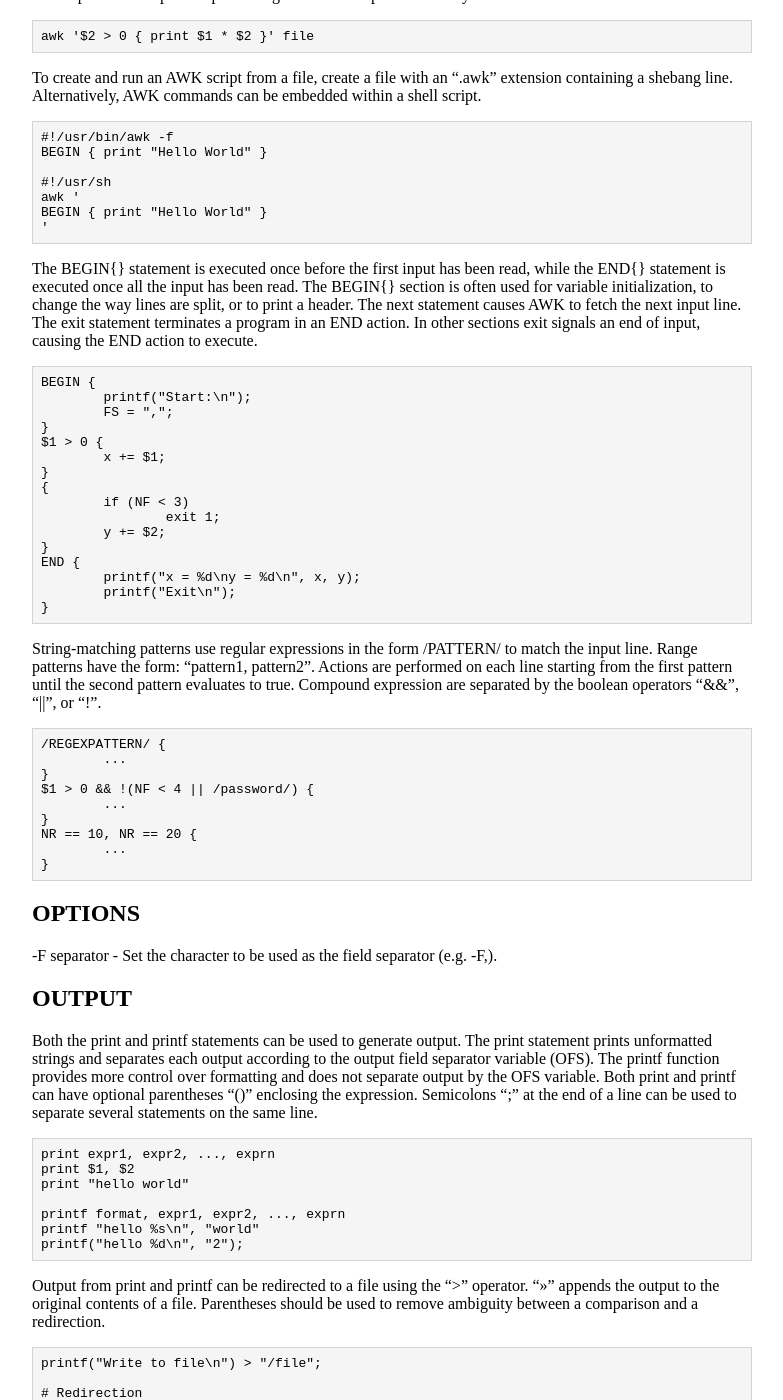
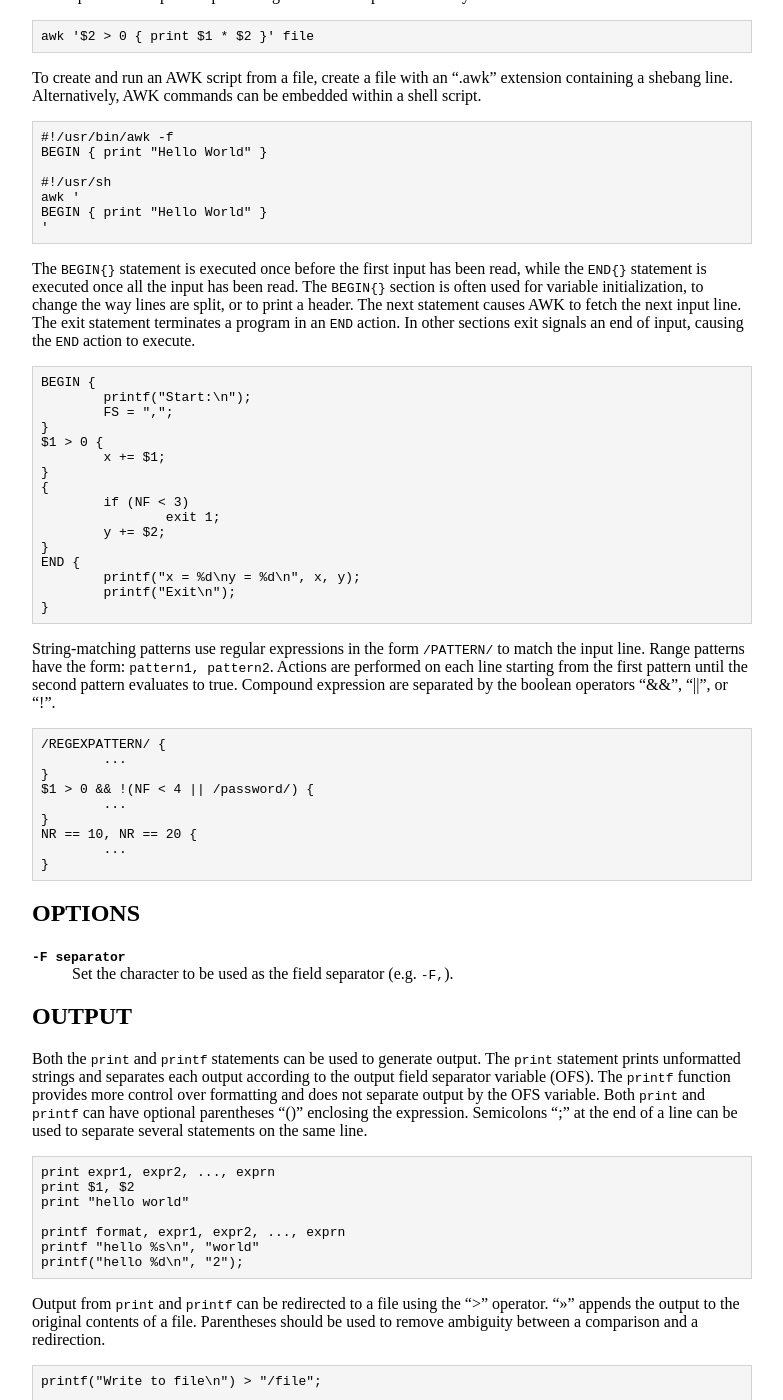
Before and after one commit to maxkossek/maxkossek.github.io, a Jekyll site: the page built from _posts/2020-03-09-awk.md, in a window 1280 px wide and 1400 px high, scrolled down 352 px. Shown: the whole window, without its empty margins (248-1031 px from the left). Built offline with Jekyll 4.4.1, drawn with Linux system fonts in a browser that asks for light colours; some of the changed text lies outside the part shown.

Commit message:
Update AWK page

````diff
--- a/_posts/2020-03-09-awk.md
+++ b/_posts/2020-03-09-awk.md
@@ -35,7 +35,7 @@ BEGIN { print "Hello World" }
 '
 ```
 
-The BEGIN{} statement is executed once before the first input has been read, while the END{} statement is executed once all the input has been read. The BEGIN{} section is often used for variable initialization, to change the way lines are split, or to print a header. The next statement causes AWK to fetch the next input line. The exit statement terminates a program in an END action. In other sections exit signals an end of input, causing the END action to execute.
+The `BEGIN{}` statement is executed once before the first input has been read, while the `END{}` statement is executed once all the input has been read. The `BEGIN{}` section is often used for variable initialization, to change the way lines are split, or to print a header. The next statement causes AWK to fetch the next input line. The exit statement terminates a program in an `END` action. In other sections exit signals an end of input, causing the `END` action to execute.
 ```
 BEGIN {
 	printf("Start:\n");
@@ -55,7 +55,7 @@ END {
 }
 ```
 
-String-matching patterns use regular expressions in the form /PATTERN/ to match the input line. Range patterns have the form: "pattern1, pattern2". Actions are performed on each line starting from the first pattern until the second pattern evaluates to true. Compound expression are separated by the boolean operators "&&", "||", or "!".
+String-matching patterns use regular expressions in the form `/PATTERN/` to match the input line. Range patterns have the form: `pattern1, pattern2`. Actions are performed on each line starting from the first pattern until the second pattern evaluates to true. Compound expression are separated by the boolean operators "&&", "||", or "!".
 ```
 /REGEXPATTERN/ {
 	...
@@ -72,13 +72,14 @@ NR == 10, NR == 20 {
 OPTIONS
 -------
 
--F separator - Set the character to be used as the field separator (e.g. -F,).
+`-F separator`
+: Set the character to be used as the field separator (e.g. `-F,`).
 
 
 OUTPUT
 ------
 
-Both the print and printf statements can be used to generate output. The print statement prints unformatted strings and separates each output according to the output field separator variable (OFS). The printf function provides more control over formatting and does not separate output by the OFS variable. Both print and printf can have optional parentheses "()" enclosing the expression. Semicolons ";" at the end of a line can be used to separate several statements on the same line.
+Both the `print` and `printf` statements can be used to generate output. The `print` statement prints unformatted strings and separates each output according to the output field separator variable (OFS). The `printf` function provides more control over formatting and does not separate output by the OFS variable. Both `print` and `printf` can have optional parentheses "()" enclosing the expression. Semicolons ";" at the end of a line can be used to separate several statements on the same line.
 ```
 print expr1, expr2, ..., exprn
 print $1, $2
@@ -89,7 +90,7 @@ printf "hello %s\n", "world"
 printf("hello %d\n", "2");
 ```
 
-Output from print and printf can be redirected to a file using the ">" operator. ">>" appends the output to the original contents of a file. Parentheses should be used to remove ambiguity between a comparison and a redirection.
+Output from `print` and `printf` can be redirected to a file using the ">" operator. ">>" appends the output to the original contents of a file. Parentheses should be used to remove ambiguity between a comparison and a redirection.
 ```
 printf("Write to file\n") > "/file";
 
@@ -122,7 +123,7 @@ $0
 INPUT
 -----
 
-STDIN becomes the input to an AWK program if no input file is specified. The program { print; } simply prints out all lines received through STDIN. Input from STDIN can also be read using the getline function. Once the end of input is reached, getline returns -1.
+STDIN becomes the input to an AWK program if no input file is specified. The program `{ print; }` simply prints out all lines received through STDIN. Input from STDIN can also be read using the getline function. Once the end of input is reached, getline returns -1.
 ```
 while ((input = getline) > 0)
 	print $0
@@ -143,35 +144,48 @@ Numbers and strings are the only data types in AWK. AWK infers a variables type
 
 Built-in variables used for line processing:
 
-$0 - Input line (all field values).
+`$0`
+: Input line (all field values).
 
-$1, $2, ... - Field values.
+`$1`, `$2`, ...
+: Field values.
 
-ARGC - Argument count.
+`ARGC`
+: Argument count.
 
-ARGV - Argument vector.
+`ARGV`
+: Argument vector.
 
-ENVIRON - Array of environment values.
+`ENVIRON`
+: Array of environment values.
 
-FILENAME - Current file being read.
+`FILENAME`
+: Current file being read.
 
-FS - Field separator. The default is " ". Set it with FS = ",".
+`FS`
+: Field separator. The default is " ". Set it with FS = ",".
 
-NF - Number of fields in the current line (columns). There is a limit of 99 fields per line.
+`NF`
+: Number of fields in the current line (columns). There is a limit of 99 fields per line.
 
-NR - Number of records read (rows).
+`NR`
+: Number of records read (rows).
 
-OFS - Output field separator. The default is " ".
+`OFS`
+: Output field separator. The default is " ".
 
-ORS - Output record separator. The default is "\n".
+`ORS`
+: Output record separator. The default is "\n".
 
-RS - Record separator. The default is "\n".
+`RS`
+: Record separator. The default is "\n".
+
 
 
 OPERATORS
 ---------
 
-Basic arithmetic operators: +, -, *, /, %, ^, ++. There are also several built-in arithmetic functions: atan2(y,x), cos(x), exp(x), int(x), log(x), rand(), sin(x), sqrt(x), srand(x).
+Basic arithmetic operators: +, -, *, /, %, ^, ++. There are also several built-in arithmetic functions: `atan2(y,x)`, `cos(x)`, `exp(x)`, `int(x)`, `log(x)`, `rand()`, `sin(x)`, `sqrt(x)`, `srand(x)`.
 ```
 x = y + 1;
 x = 5 ^ 2;
@@ -179,7 +193,7 @@ x = 5 ^ 2;
 x = sqrt(y);
 ```
 
-Incrementing and decrementing operators: ++, --. x++ evaluates x's value and then increments it. ++x increments the variables value, and then evaluates it.
+Incrementing and decrementing operators: ++, --. `x++` evaluates x's value and then increments it. `++x` increments the variables value, and then evaluates it.
 ```
 x = --y;
 ```
@@ -211,7 +225,7 @@ x = "a" "bc";
 x = x "de"
 ```
 
-The index() function searches for a character's index inside a string. The length() function returns the length of a string. The split() function separates a string into an array based on an optional separator and returns the number of elements. The substr() function returns the substring starting at a position. It takes in an optional length parameter that limits the number of characters to be returned.
+The `index()` function searches for a character's index inside a string. The `length()` function returns the length of a string. The `split()` function separates a string into an array based on an optional separator and returns the number of elements. The `substr()` function returns the substring starting at a position. It takes in an optional length parameter that limits the number of characters to be returned.
 ```
 index($0, "\t");
 index($0, "word");
@@ -222,7 +236,7 @@ substr($0, 5);
 substr($0, 3, 2);
 ```
 
-The match() function tests whether a string contains a substring matched by a regular expression. It returns the starting index or 0, and sets the built-in variables RSTART and RLENGTH. The gsub(r, s) function substitutes the string s for r in $0 and returns the number of substitutions made. The sub(r,s) function substitutes s for the leftmost longest substring of $0 matched by r, and returns the number of substitutions made.
+The `match()` function tests whether a string contains a substring matched by a regular expression. It returns the starting index or 0, and sets the built-in variables RSTART and RLENGTH. The `gsub(r, s)` function substitutes the string s for r in $0 and returns the number of substitutions made. The `sub(r,s)` function substitutes s for the leftmost longest substring of $0 matched by r, and returns the number of substitutions made.
 ```
 gsub(/USA/, "United States");
 ```
--- a/about.html
+++ b/about.html
@@ -3,7 +3,7 @@ layout: default
 title: About
 description: About Max Kossek.
 sitemap:
-    lastmod: 2020-05-11
+    lastmod: 2020-05-23
 ---
 
 <header>
@@ -17,7 +17,7 @@ sitemap:
 <tr><td><strong>Email:</strong></td><td>max@kossek.org</td></tr>
 <tr><td><strong>GitHub:</strong></td><td><a rel="noopener" target="_blank" href="https://github.com/maxkossek">maxkossek</a></td></tr>
 <tr><td><strong>GPG:</strong></td><td>F5B0 0707 D770 0F53 49D4 F180 DCDA 8B18 CEB1 8A89</td></tr>
-<tr><td><strong>Languages:</strong></td><td>C, Perl, Python, AWK, POSIX sh, HTML, CSS, SQL</td></tr>
+<tr><td><strong>Languages:</strong></td><td>C, Perl, AWK, POSIX sh, Haskell</td></tr>
 <tr><td><strong>Software I use:</strong></td><td>Unix (macOS, OpenBSD), Zsh, Dash, Vim</td></tr>
 <tr><td><strong>Interests:</strong></td><td>✝, Computer Security, Economics, Music, Bodybuilding</td></tr>
 </table>
````
Also changed, not shown: other parts of _posts/2020-03-09-awk.md (+2 -2 lines).
